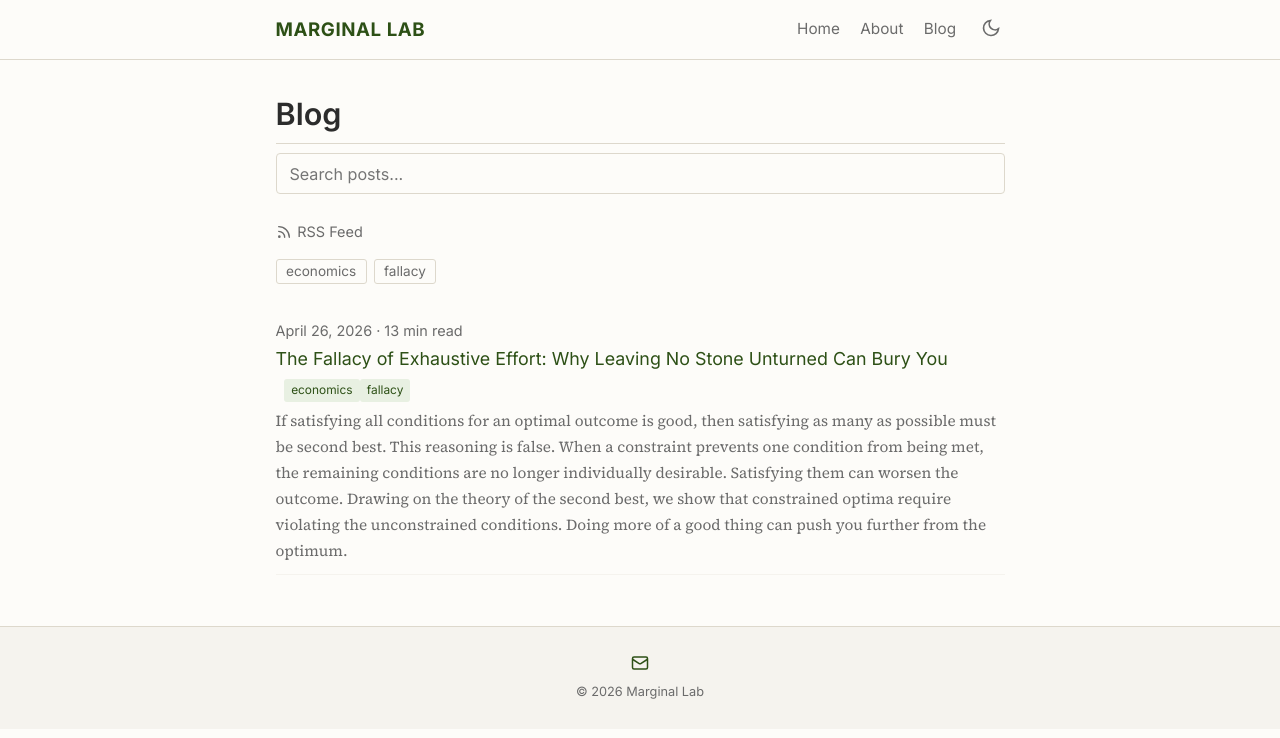
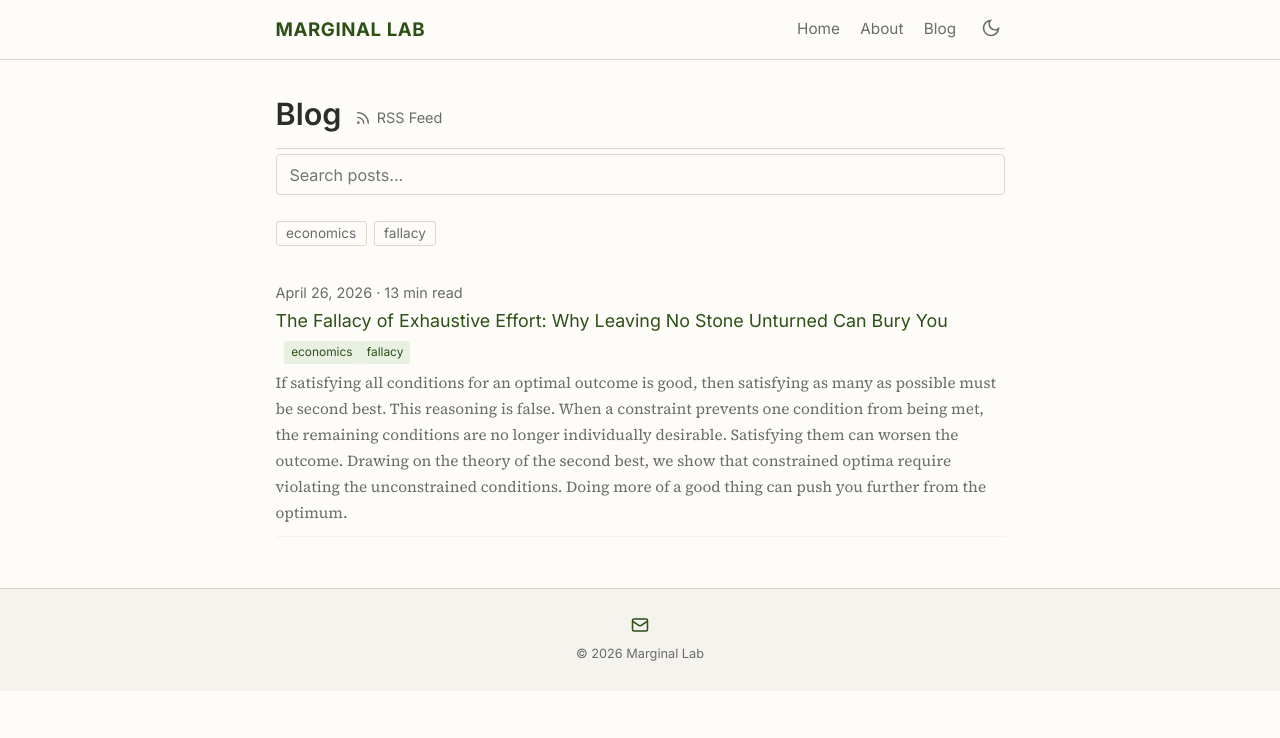
Before and after one commit to marginallabs/marginallabs.github.io, a Jekyll site: the page built from _pages/blog.md, in a window 1280 px wide. Shown: the top 738 px of the page. Built offline with Jekyll 4.4.1, drawn with Linux system fonts in a browser that asks for light colours.

Commit message:
Move RSS link to right of Blog title
Co-Authored-By: Claude Opus 4.7 <noreply@anthropic.com>

```diff
--- a/_layouts/page.html
+++ b/_layouts/page.html
@@ -2,6 +2,14 @@
 layout: default
 ---
 <article class="page">
-  <h1 class="page-title">{{ page.title }}</h1>
+  <div class="page-title-row">
+    <h1 class="page-title">{{ page.title }}</h1>
+    {% if page.rss %}
+    <div class="rss-subscribe">
+      <svg xmlns="http://www.w3.org/2000/svg" width="16" height="16" viewBox="0 0 24 24" fill="none" stroke="currentColor" stroke-width="2" stroke-linecap="round" stroke-linejoin="round"><path d="M4 11a9 9 0 0 1 9 9"/><path d="M4 4a16 16 0 0 1 16 16"/><circle cx="5" cy="19" r="1"/></svg>
+      <a href="{{ '/feed.xml' | relative_url }}" target="_blank">RSS Feed</a>
+    </div>
+    {% endif %}
+  </div>
   {{ content }}
 </article>
--- a/_pages/blog.md
+++ b/_pages/blog.md
@@ -2,16 +2,12 @@
 layout: page
 title: Blog
 permalink: /blog/
+rss: true
 ---
 
 <div class="search-box">
   <input type="text" id="search-input" placeholder="Search posts..." autocomplete="off">
   <span class="search-clear" id="search-clear">&times;</span>
-</div>
-
-<div class="rss-subscribe">
-  <svg xmlns="http://www.w3.org/2000/svg" width="16" height="16" viewBox="0 0 24 24" fill="none" stroke="currentColor" stroke-width="2" stroke-linecap="round" stroke-linejoin="round"><path d="M4 11a9 9 0 0 1 9 9"/><path d="M4 4a16 16 0 0 1 16 16"/><circle cx="5" cy="19" r="1"/></svg>
-  <a href="{{ '/feed.xml' | relative_url }}" target="_blank">RSS Feed</a>
 </div>
 
 <div class="category-filters" id="category-filters">
--- a/assets/css/style.css
+++ b/assets/css/style.css
@@ -222,6 +222,15 @@ th { background: var(--color-bg-alt); font-family: var(--font-heading); font-wei
 }
 
 /* --- Search --- */
+.page-title-row {
+  display: flex;
+  align-items: center;
+  gap: 0.8em;
+  border-bottom: 1px solid var(--color-border);
+  padding-bottom: 0.3em;
+  margin-bottom: 0.3em;
+}
+.page-title-row .page-title { margin-bottom: 0; border-bottom: none; }
 .rss-subscribe {
   display: inline-flex;
   align-items: center;
@@ -229,7 +238,6 @@ th { background: var(--color-bg-alt); font-family: var(--font-heading); font-wei
   font-family: var(--font-heading);
   font-size: 0.85rem;
   color: var(--color-text-light);
-  margin-bottom: 1em;
 }
 .rss-subscribe svg { flex-shrink: 0; }
 .rss-subscribe a {
```
